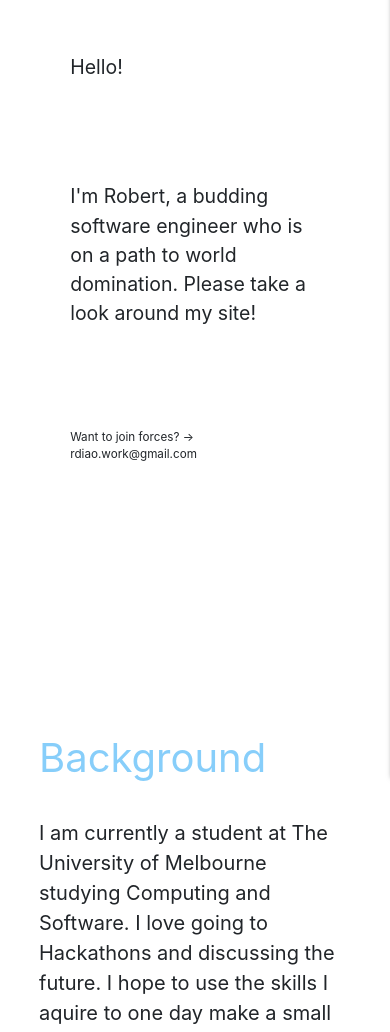
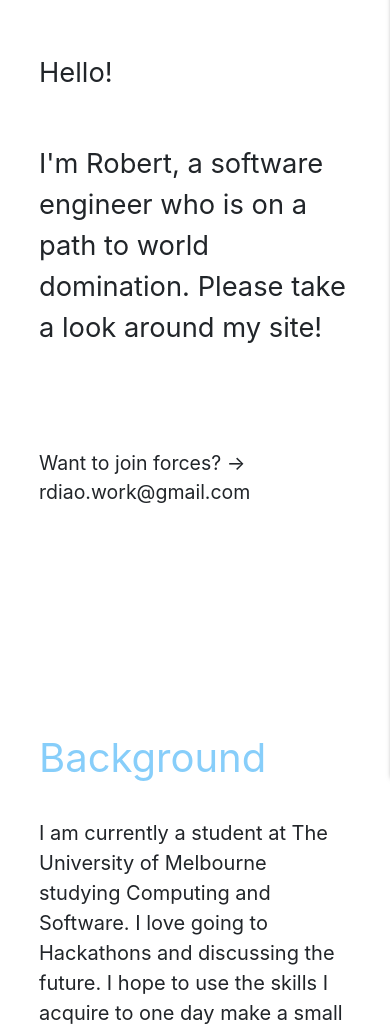
Before and after one commit to rldiao/rldiao-v2.0, a Gatsby site: page / in a window 390 px wide. Shown: the part 66-1098 px from the top of the page. Built offline with nearby package versions, Linux system fonts and the light colour scheme; Gatsby itself is replaced by a stand-in of ours.

Commit message:
spelling fixes

```diff
--- a/src/pages/comingSoon.js
+++ b/src/pages/comingSoon.js
@@ -1,5 +1,4 @@
 import React from 'react'
-import Layout from '../components/Layout'
 import Header from '../components/header/Header'
 
 export default function comingSoon() {
--- a/src/pages/index.js
+++ b/src/pages/index.js
@@ -19,7 +19,7 @@ export default ({ data }) =>
     {/* Intro Section */}
         <div className={styles.intro}>
           <div className={styles.introHello}>Hello!</div>
-          <div className={styles.introTagline}>I'm Robert, a budding software engineer who is on a path to world domination. Please take a look around my site!</div>
+          <div className={styles.introTagline}>I'm Robert, a software engineer who is on a path to world domination. Please take a look around my site!</div>
           <span className={styles.introEmail}>Want to join forces? -> </span>
           <span className={styles.introEmail}>
             <a href="mailto:rdiao.work@gmail.com" target="_blank" rel="noopener noreferrer">rdiao.work@gmail.com</a>
@@ -30,7 +30,7 @@ export default ({ data }) =>
           <div className={styles.subheadings}>Background</div>
           <p className={styles.backgroundTextContainer}>
             I am currently a student at The University of Melbourne studying Computing and Software. I love going to Hackathons and discussing the future.
-            I hope to use the skills I aquire to one day make a small difference in the world.
+            I hope to use the skills I acquire to one day make a small difference in the world.
           </p>
         </div>
     {/* Project Section */}
--- a/src/styles/index.module.css
+++ b/src/styles/index.module.css
@@ -52,16 +52,21 @@
 }
 
 @media (max-width: 850px) {
+    .intro{
+        padding: 0;
+    }
+
     .introHello{
-        font-size: 5vw;
+        font-size: 7vw;
+        padding-bottom: 50px;
     }
 
     .introTagline {
-        font-size: 5vw;
+        font-size: 7vw;
         max-width: 700px;
     }
 
     .introEmail {
-        font-size: 3vw;
+        font-size: 5vw;
     }
 }
```
